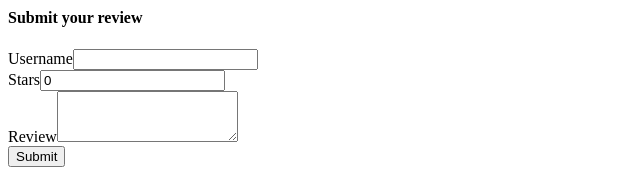
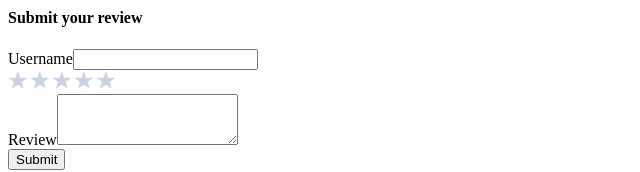
Before and after one commit to montekaka/rpt-08-mvp, a React app: page /websites/1 in a window 1280 px wide. Shown: the part 247-419 px from the top of the page, without its empty margins (0-640 px from the left). Built offline with nearby package versions, Linux system fonts and the light colour scheme; no server answers; the HTML template or start-up script is replaced by a standard one.

Commit message:
add StarRatings component to new review component

```diff
--- a/react-client/src/components/ReviewNew.jsx
+++ b/react-client/src/components/ReviewNew.jsx
@@ -1,6 +1,7 @@
 import React from 'react';
 import ReactDOM from 'react-dom';
 import $ from 'jquery';
+import StarRatings from 'react-star-ratings';
 
 class ReviewNew extends React.Component {
 	constructor(props){
@@ -30,8 +31,8 @@ class ReviewNew extends React.Component {
 		this.setState({screenname: event.target.value});
 	}
 
-	handleRatingChange(event){
-		this.setState({rating: event.target.value});
+	handleRatingChange(newRating, name){
+		this.setState({rating: newRating});
 	}
 
 	handleSubmit(event){
@@ -65,8 +66,15 @@ class ReviewNew extends React.Component {
 						<input type="text" className="form-control" value= {this.state.screenname} onChange={this.handleUserNameChange} />
 					</div>
 					<div className="form-group">
-					 	<label>Stars</label>
-						<input type="number" className="form-control" value= {this.state.rating} onChange={this.handleRatingChange} />
+						<StarRatings numberOfStars={5}
+							name="rating"
+							starRatedColor='rgb(230, 67, 47)'
+							starDimension="20px"
+							starSpacing="1px"
+							rating={this.state.rating}
+							changeRating={this.handleRatingChange}
+						>
+						</StarRatings>
 					</div>
 					<div className="form-group">
 					 	<label>Review</label>
```
Also changed, not shown: 1 other file (tests, documents, lock files or other folders).
